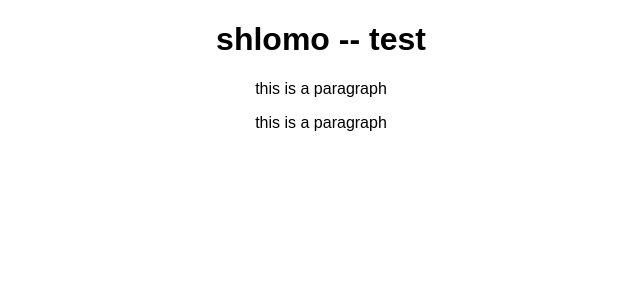
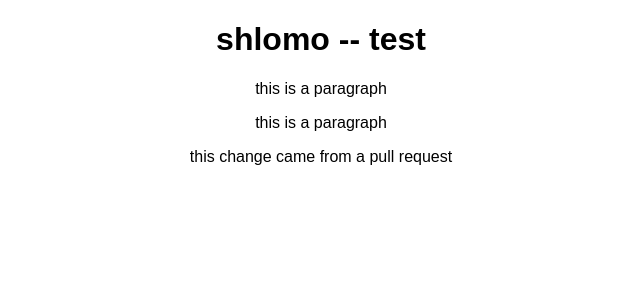
Before and after one commit to ShlomoCarmen/CODteam, a React (Create React App) app in the folder scoper/: page / in a window 1280 px wide. Shown: the top 300 px of the page, without its empty margins (319-959 px from the left). Built offline with nearby package versions, Linux system fonts and the light colour scheme.

Commit message:
Update App.js

```diff
--- a/scoper/src/App.js
+++ b/scoper/src/App.js
@@ -8,7 +8,8 @@ class App extends Component {
       <div className="App">
        <h1>shlomo -- test</h1>
        <p>this is a paragraph</p>
-      <p>this is a paragraph</p>
+       <p>this is a paragraph</p>
+       <p>this change came from a pull request</p>
       </div>
     );
   }
```
